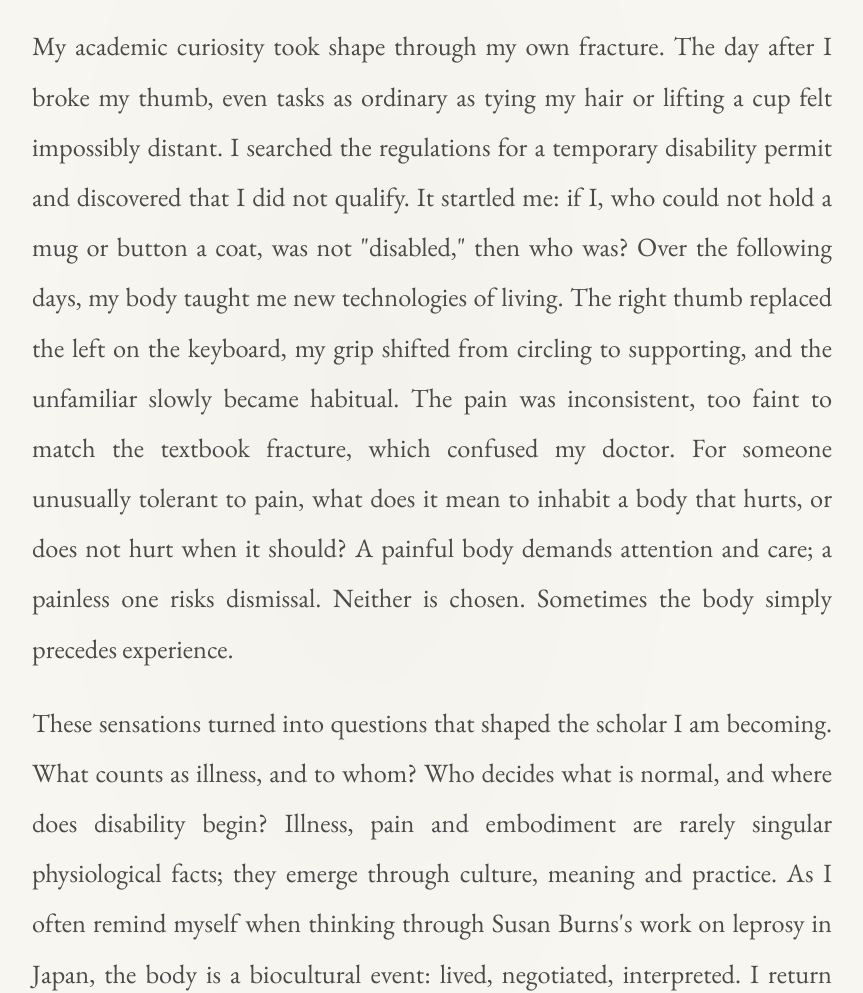
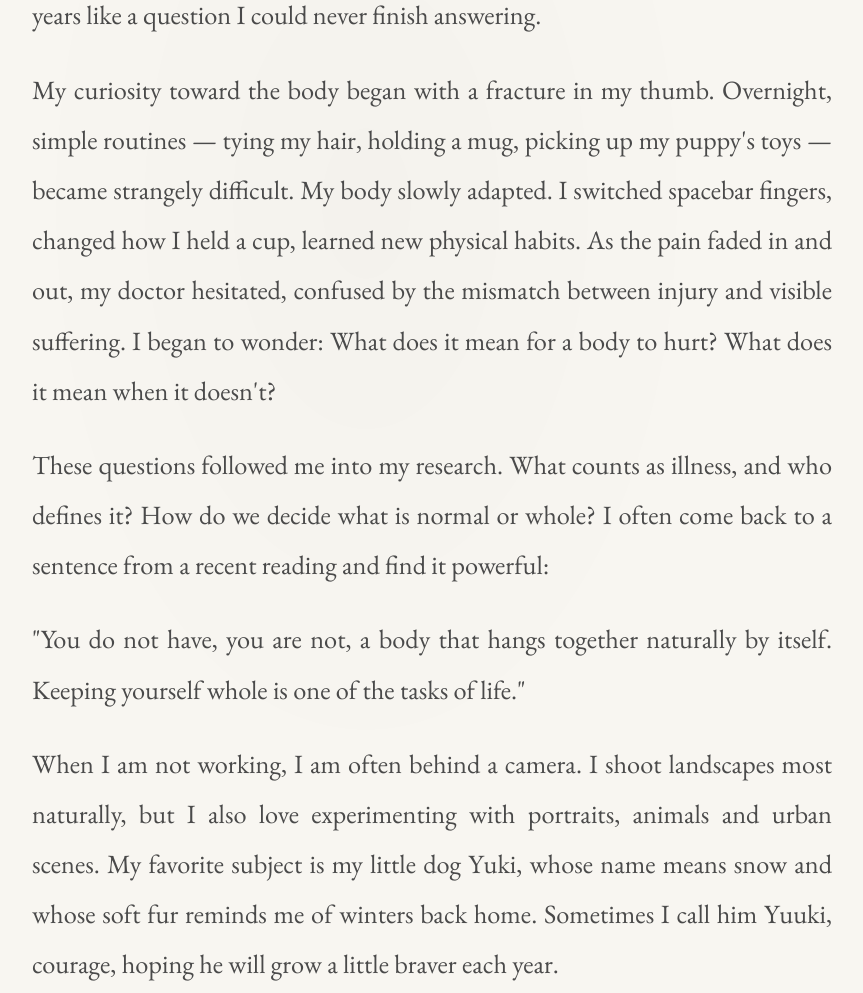
Before and after one commit to hsinyangli0816-spec/Xinyang, a plain HTML site: page index.html in a window 1280 px wide. Shown: the part 7034-8027 px from the top of the page, without its empty margins (190-1053 px from the left). Drawn offline with nearby package versions, Linux system fonts and the light colour scheme.

Commit message:
Add files via upload

```diff
--- a/index.html
+++ b/index.html
@@ -611,7 +611,7 @@
             <div class="research-item">
                 <p class="research-label">Dissertation</p>
                 <p class="research-title">Feeling Virtue: A Cultural History of Gendered Pain in Late Imperial China (1368–1911)</p>
-                <p class="research-description">My PhD dissertation examines how pain became a site where gender, morality, and medicine intersected. I analyze four major genres of sources—classical medical theory, case histories and diaries, popular literature on emotional illness, and narratives of practices such as flesh-cutting, footbinding, and wartime violence—to understand how suffering was represented and valued. In these records, women's pain was often narrated as effortless or "painless" when performed out of filial devotion, while men's injuries were described as courageous proof of loyalty and righteousness. By tracing these patterns across medical and non-medical texts, my research shows how pain functioned as a moral discourse that helped uphold late imperial gender hierarchy and notions of virtue.</p>
+                <p class="research-description">My PhD dissertation examines how pain became a site where gender, morality, and medicine intersected. I analyze four major genres of sources—classical medical theory, case histories and diaries, popular literature on emotional illness, and narratives of practices such as flesh-cutting, footbinding, and wartime violence—to understand how suffering was represented and valued. In these records, women's pain was often narrated as effortless or "painless" when performed out of virtuous devotion, while men's injuries were described as courageous proof of loyalty and righteousness. By tracing these patterns across medical and non-medical texts, my research shows how pain functioned as a moral discourse that helped uphold late imperial gender hierarchy and notions of virtue.</p>
             </div>
 
             <div class="research-item">
@@ -726,11 +726,13 @@
             <div class="life-content">
                 <p>I was born in Daqing, Heilongjiang, a young city built on oil, machinery and the steel-hard ideal of production. Its name is woven into modern Chinese memory through slogans like "Learn from Daqing in Industry," the legendary "Iron Man Wang Jinxi," and the ethos known as the "Daqing Spirit." You might expect that such a place would push me toward industrial history or state-led modernity, but the opposite happened. Instead of factories, I became captivated by flesh; instead of pipelines and drill towers, I found myself tracing sensations, injuries and the quiet drama of the human body. Pain, in particular, held me for years like a question I could never finish answering.</p>
 
-                <p>My academic curiosity took shape through my own fracture. The day after I broke my thumb, even tasks as ordinary as tying my hair or lifting a cup felt impossibly distant. I searched the regulations for a temporary disability permit and discovered that I did not qualify. It startled me: if I, who could not hold a mug or button a coat, was not "disabled," then who was? Over the following days, my body taught me new technologies of living. The right thumb replaced the left on the keyboard, my grip shifted from circling to supporting, and the unfamiliar slowly became habitual. The pain was inconsistent, too faint to match the textbook fracture, which confused my doctor. For someone unusually tolerant to pain, what does it mean to inhabit a body that hurts, or does not hurt when it should? A painful body demands attention and care; a painless one risks dismissal. Neither is chosen. Sometimes the body simply precedes experience.</p>
+                <p>My curiosity toward the body began with a fracture in my thumb. Overnight, simple routines — tying my hair, holding a mug, picking up my puppy's toys — became strangely difficult. My body slowly adapted. I switched spacebar fingers, changed how I held a cup, learned new physical habits. As the pain faded in and out, my doctor hesitated, confused by the mismatch between injury and visible suffering. I began to wonder: What does it mean for a body to hurt? What does it mean when it doesn't?</p>
 
-                <p>These sensations turned into questions that shaped the scholar I am becoming. What counts as illness, and to whom? Who decides what is normal, and where does disability begin? Illness, pain and embodiment are rarely singular physiological facts; they emerge through culture, meaning and practice. As I often remind myself when thinking through Susan Burns's work on leprosy in Japan, the body is a biocultural event: lived, negotiated, interpreted. I return again and again to a line from this week's reading: "You do not have, you are not, a body that hangs together naturally by itself. Keeping yourself whole is one of the tasks of life. It is not given but must be achieved."</p>
+                <p>These questions followed me into my research. What counts as illness, and who defines it? How do we decide what is normal or whole? I often come back to a sentence from a recent reading and find it powerful:</p>
 
-                <p>Outside of research, I photograph landscapes and everything beyond them, although my favorite subject remains my small dog Yuki. His name means snow, which brings my hometown back to me with every syllable, yet I sometimes call him Yuuki, meaning courage. He is timid, gentle and easily startled, so the name is a wish, a promise that one day he will stand a little braver against the world.</p>
+                <p>"You do not have, you are not, a body that hangs together naturally by itself. Keeping yourself whole is one of the tasks of life."</p>
+
+                <p>When I am not working, I am often behind a camera. I shoot landscapes most naturally, but I also love experimenting with portraits, animals and urban scenes. My favorite subject is my little dog Yuki, whose name means snow and whose soft fur reminds me of winters back home. Sometimes I call him Yuuki, courage, hoping he will grow a little braver each year.</p>
             </div>
         </section>
 
```
